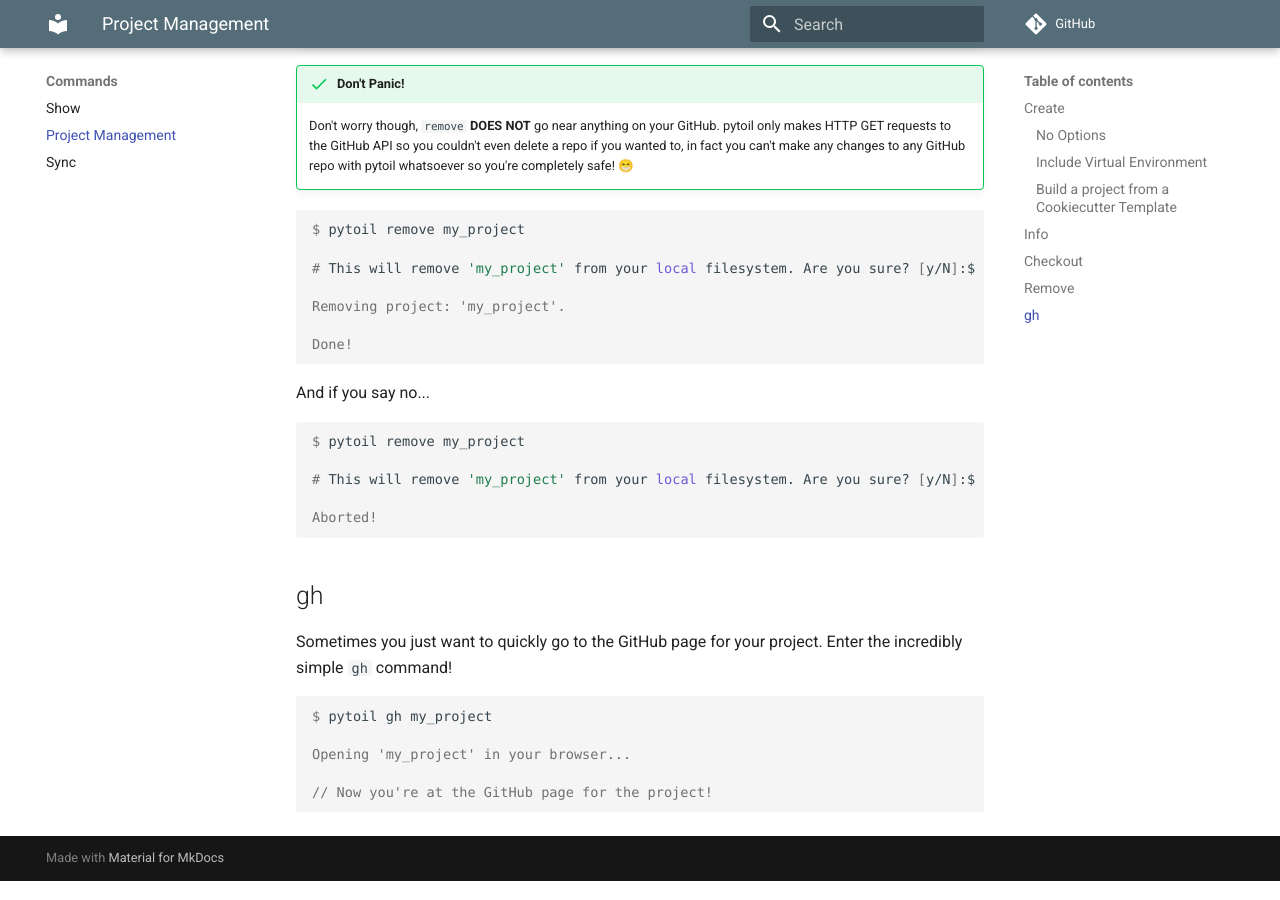
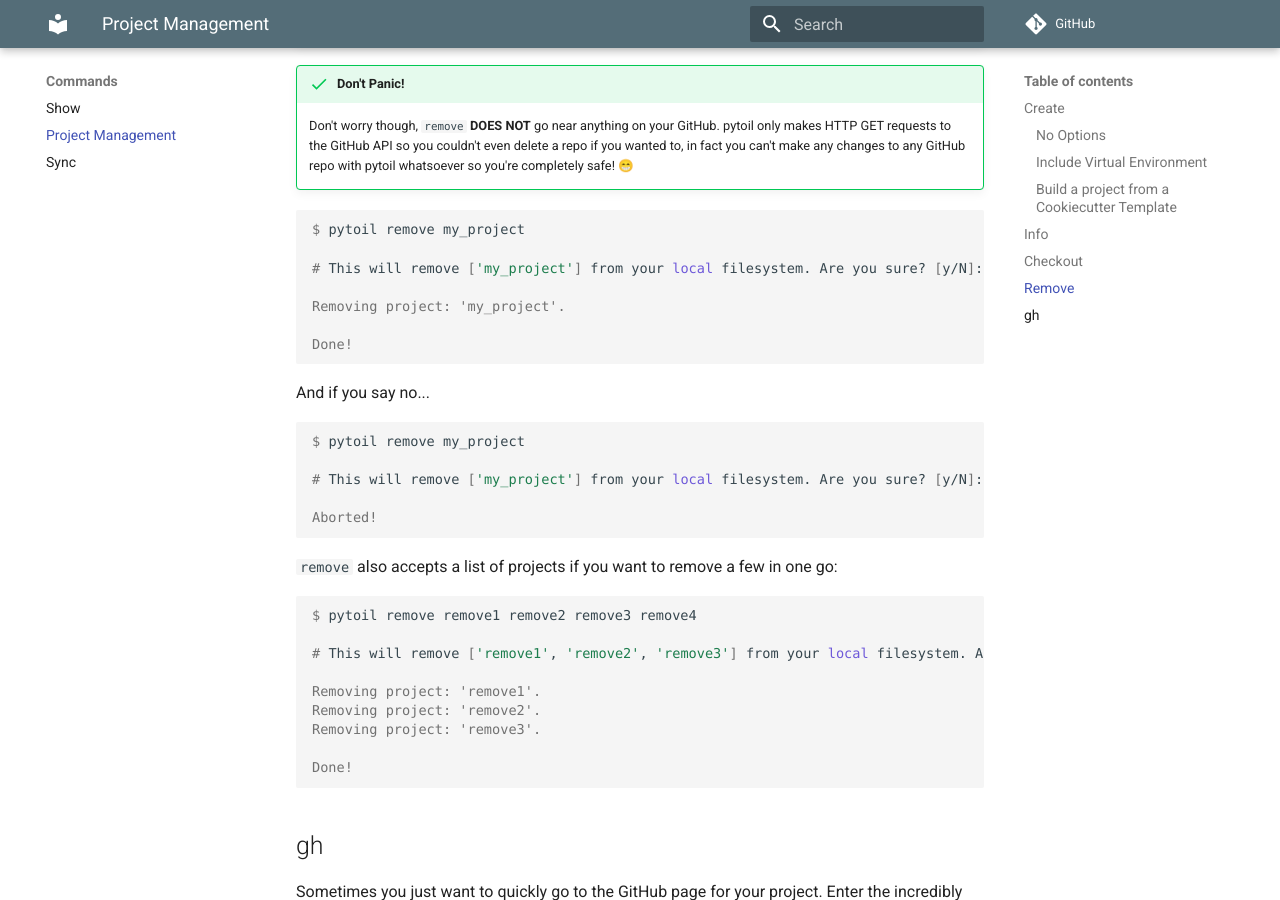
Before and after one commit to FollowTheProcess/pytoil, an MkDocs documentation site: the page built from docs/commands/project.md, in a window 1280 px wide and 900 px high, scrolled down 4227 px. Built offline with MkDocs 1.6.1 and Material for MkDocs 9.7.7, drawn with Linux system fonts in a browser that asks for light colours; emoji names are drawn with the system emoji font; some web fonts are replaced; comment, search, counter and statistics services are not loaded.

Commit message:
remove now accepts multiple projects to remove

````diff
--- a/docs/commands/project.md
+++ b/docs/commands/project.md
@@ -201,7 +201,7 @@ Another easy one! `remove` does exactly what it says. It will recursively delete
 ```console
 $ pytoil remove my_project
 
-# This will remove 'my_project' from your local filesystem. Are you sure? [y/N]:$ y
+# This will remove ['my_project'] from your local filesystem. Are you sure? [y/N]:$ y
 
 Removing project: 'my_project'.
 
@@ -217,9 +217,27 @@ And if you say no...
 ```console
 $ pytoil remove my_project
 
-# This will remove 'my_project' from your local filesystem. Are you sure? [y/N]:$ n
+# This will remove ['my_project'] from your local filesystem. Are you sure? [y/N]:$ n
 
 Aborted!
+```
+
+</div>
+
+`remove` also accepts a list of projects if you want to remove a few in one go:
+
+<div class="termy">
+
+```console
+$ pytoil remove remove1 remove2 remove3 remove4
+
+# This will remove ['remove1', 'remove2', 'remove3'] from your local filesystem. Are you sure? [y/N]:$ y
+
+Removing project: 'remove1'.
+Removing project: 'remove2'.
+Removing project: 'remove3'.
+
+Done!
 ```
 
 </div>
````
Also changed, not shown: TODO.md (+1 -1 lines), 2 other files.
